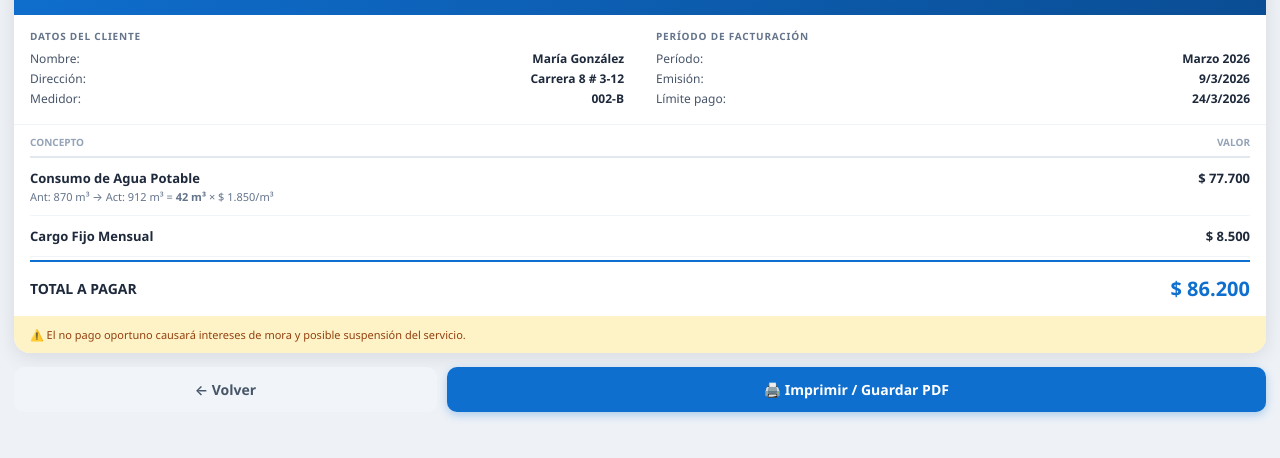
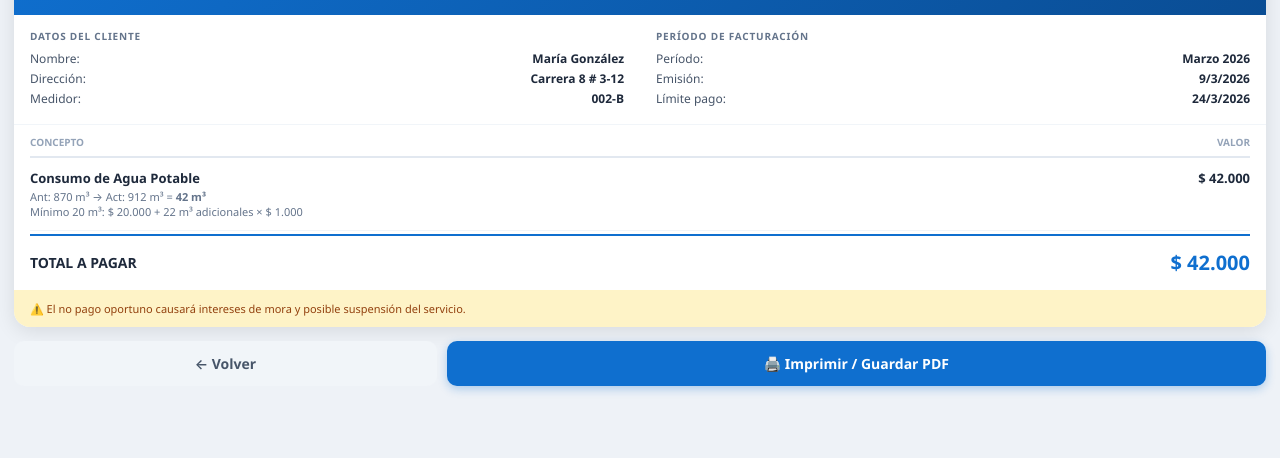
Before and after one commit to acueductolasiberia-ai/Acueducto, a plain HTML site: page index.html in a window 1280 px wide. Both pictures are taken after a click on the button "🧾 Generar Factura". Shown: the part 146-604 px from the top of the page. Drawn offline with Linux system fonts and the light colour scheme.

Commit message:
Update index.html

```diff
--- a/index.html
+++ b/index.html
@@ -515,8 +515,9 @@ document.addEventListener('DOMContentLoaded', () => {
 
 <script>
 // ===== CONFIG =====
-const TARIFA_M3 = 1850;
-const CARGO_FIJO = 8500;
+const TARIFA_MINIMA = 20000; // Hasta 20 m³ → $20.000 fijo
+const TARIFA_EXCESO = 1000;  // Por cada m³ adicional sobre 20
+const LIMITE_MINIMO = 20;    // m³ del bloque mínimo
 
 // ===== STATE =====
 let clients = [];
@@ -557,9 +558,13 @@ function loadData() {
 function getConsumo(c) {
   return c.lecturaActual != null ? c.lecturaActual - c.lecturaAnterior : null;
 }
+function calcTarifa(consumo) {
+  if (consumo === null) return null;
+  if (consumo <= LIMITE_MINIMO) return TARIFA_MINIMA;
+  return TARIFA_MINIMA + (consumo - LIMITE_MINIMO) * TARIFA_EXCESO;
+}
 function getValor(c) {
-  const consumo = getConsumo(c);
-  return consumo !== null ? consumo * TARIFA_M3 + CARGO_FIJO : null;
+  return calcTarifa(getConsumo(c));
 }
 
 // ===== RENDER =====
@@ -698,7 +703,7 @@ function previewLectura() {
   const prev = document.getElementById('lectura-preview');
   if (val > c.lecturaAnterior) {
     const consumo = val - c.lecturaAnterior;
-    const valor = consumo * TARIFA_M3 + CARGO_FIJO;
+    const valor = calcTarifa(consumo);
     prev.innerHTML = `Consumo estimado: <strong>${consumo} m³</strong><br>Valor estimado: <strong>${formatCOP(valor)}</strong>`;
     prev.style.display = 'block';
   } else {
@@ -772,13 +777,15 @@ function verFactura(id) {
       <div class="fac-trow">
         <div class="fac-trow-left">
           <div class="fac-trow-title">Consumo de Agua Potable</div>
-          <div class="fac-trow-sub">Ant: ${c.lecturaAnterior} m³ → Act: ${c.lecturaActual} m³ = <b>${consumo} m³</b> × ${formatCOP(TARIFA_M3)}/m³</div>
+          <div class="fac-trow-sub">
+            Ant: ${c.lecturaAnterior} m³ → Act: ${c.lecturaActual} m³ = <b>${consumo} m³</b><br>
+            ${consumo <= LIMITE_MINIMO
+              ? `Tarifa mínima (≤ ${LIMITE_MINIMO} m³)`
+              : `Mínimo ${LIMITE_MINIMO} m³: ${formatCOP(TARIFA_MINIMA)} + ${consumo - LIMITE_MINIMO} m³ adicionales × ${formatCOP(TARIFA_EXCESO)}`
+            }
+          </div>
         </div>
-        <div class="fac-trow-val">${formatCOP(consumo * TARIFA_M3)}</div>
-      </div>
-      <div class="fac-trow">
-        <div class="fac-trow-left"><div class="fac-trow-title">Cargo Fijo Mensual</div></div>
-        <div class="fac-trow-val">${formatCOP(CARGO_FIJO)}</div>
+        <div class="fac-trow-val">${formatCOP(valor)}</div>
       </div>
       <div class="fac-total">
         <span class="fac-total-label">TOTAL A PAGAR</span>
```
